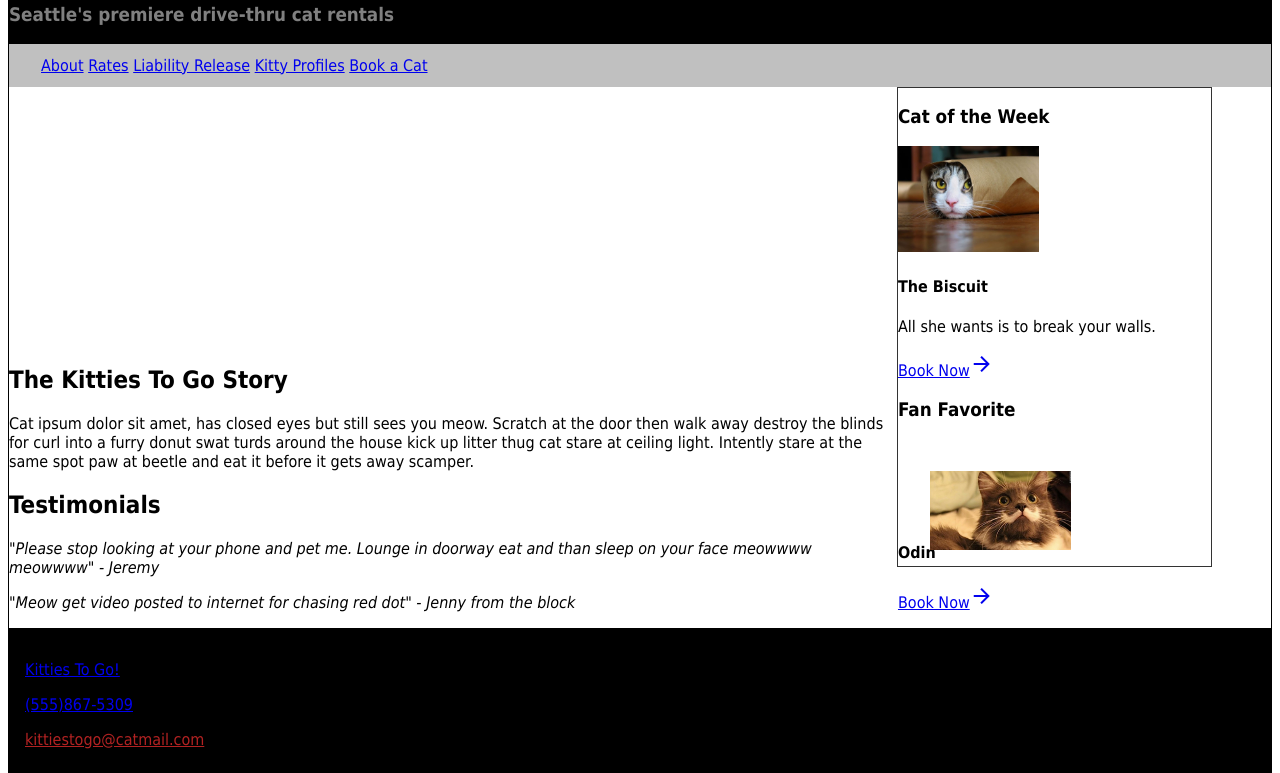
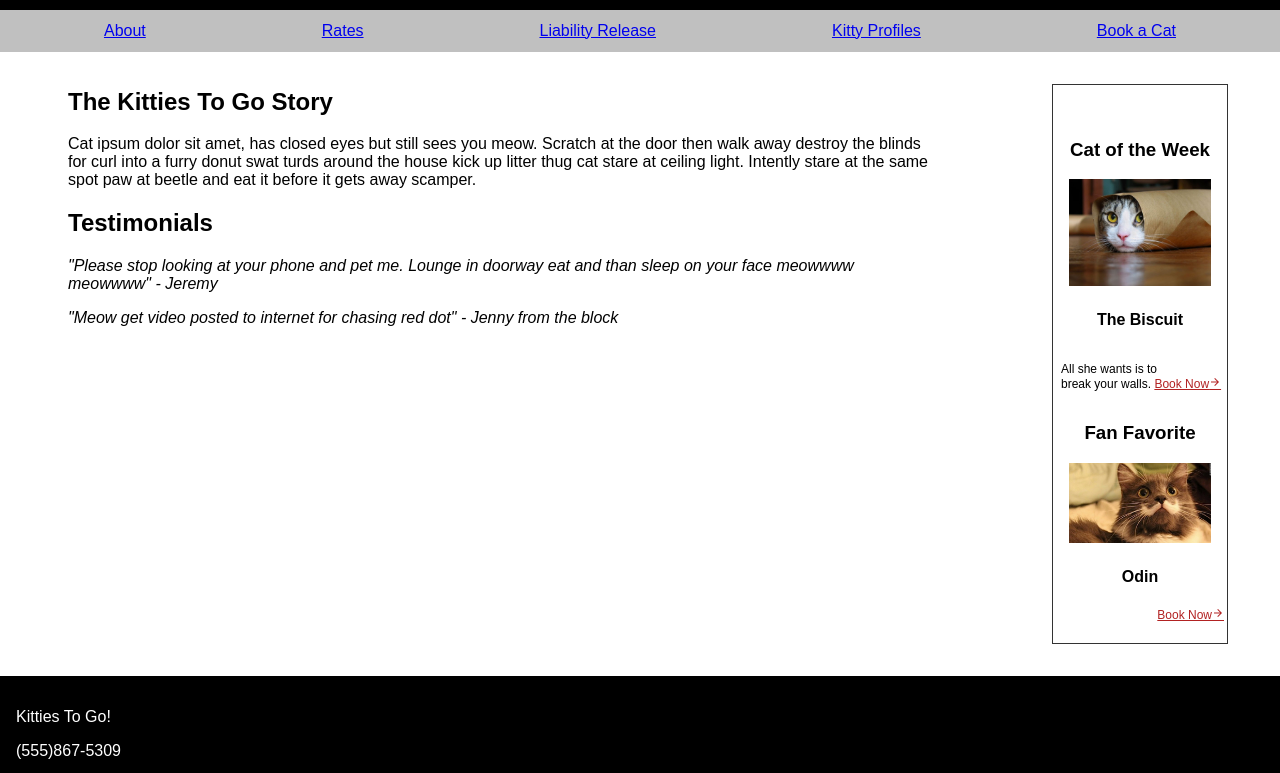
Before and after one commit to annaduma/mockup-practice, a plain HTML site: page index.html in a window 1280 px wide. Shown: the part 114-887 px from the top of the page. Drawn offline with Linux system fonts and the light colour scheme.

Commit message:
Adds flexboxes, css layout

```diff
--- a/index.html
+++ b/index.html
@@ -9,8 +9,7 @@
   </head>
 
   <body>
-    <main class="all-content">
-      <div class="container">
+    <main>
         <header class="main-header">
         <nav>
           <a class="book-a-cat" href="">Open right MEOW! Book a cat<i class="material-icons">arrow_forward</i></a>
@@ -26,7 +25,8 @@
         </nav>
         </header>
 
-      <div class="main-content"
+    <div class="container">
+      <div class="main-content">
         <article class="article-one">
           <h2>The Kitties To Go Story</h2>
           <p> Cat ipsum dolor sit amet, has closed eyes but still sees you meow. Scratch at the door then walk away destroy the blinds for curl into a furry donut swat turds around the house kick up litter thug cat stare at ceiling light. Intently stare at the same spot paw at beetle and eat it before it gets away scamper.
@@ -45,22 +45,25 @@
       <div class="aside">
         <aside class="main-aside">
           <h3 class="aside-title">Cat of the Week</h3>
-          <img class="biscuit-image" src="images/biscuit.jpg" alt="The Biscuit">
+          <img class="biscuit-image" src="images/biscuit.jpg" alt="Picture of Biscuit the cat">
           <h4 class="biscuit-title">The Biscuit</h4>
-          <p>All she wants is to break your walls.</p>
-          <a href="#" class="book-now">Book Now<i class="material-icons">arrow_forward</i></a>
+        <div class="biscuit-text">
+          <p class="aside-text">All she wants is to<br>break your walls. <a href="#" class="book-now1">Book Now<i class="material-icons">arrow_forward</i></a>
+          </p>
+        </div>
 
           <h3 class="aside-title">Fan Favorite</h3>
-          <img class="odin-image" src="images/odin.jpg" alt="Odin">
+          <img class="odin-image" src="images/odin.jpg" alt="Picture of Odin the cat">
           <h4 class="odin-title">Odin</h4>
-          <a href="#" class="book-now">Book Now<i class="material-icons">arrow_forward</i>
+          <a href="#" class="book-now2">Book Now<i class="material-icons">arrow_forward</i></a>
         </aside>
+      </div>
     </div>
 
     <div class="footer">
       <footer class="main-footer">
-          <p>Kitties To Go!</p>
-          <p>(555)867-5309</p>
+        <p class="footer-text">Kitties To Go!</p>
+        <p class="footer-text">(555)867-5309</p>
         <p><a class="email-address" href="mailto:kittiestogo@catmail.com">kittiestogo@catmail.com</a></p>
       </footer>
       <footer class="copyright-footer">
@@ -68,7 +71,6 @@
         <p> copyright 2016 Kitties To Go!, LLC </p>
       </footer>
     </div>
-    </div>
     </main>
 
   </body>
--- a/stylesheet/base.css
+++ b/stylesheet/base.css
@@ -1,33 +1,35 @@
 /* 16px == 1rem */
 * {
   box-sizing: border-box;
+  font-family: Arial, Verdana, sans-serif;
 }
 
-html {
+html, body {
   font-size: 16px;
-}
-
-.all-content {
-  font-family: Tahoma, Geneva, sans-serif;
+  margin: 0;
+  padding: 0;
 }
 
 .container {
-  border: 1px solid black;
-  margin: 0 auto;
-  height: auto;
-  width: auto;
-  justify-content: space-between;
-  align-items: center;
+  display: flex;
+  flex-direction: row;
+  justify-content: space-around;
   position: relative;
-  width: 100%;
 }
 
 .main-header {
   background-color: black;
+  padding-top: 1rem;
+  border-left: 0;
+  padding-left: 0;
+  margin-left: 0;
 }
 
 .book-a-cat {
   color: firebrick;
+  position: absolute;
+  right: 0;
+  padding-right: 1rem;
 }
 
 .main-title {
@@ -35,48 +37,97 @@ html {
 }
 
 .nav-box {
+  display: flex;
+  justify-content: space-around;
+  flex-wrap: wrap;
   background-color: silver;
-  padding: .75rem 2rem;
-  margin: 0 auto;
+  width: 100%;
+  padding: .75rem 1rem;
 }
 
 .header-subtitle {
-  color: gray;
+  color: grey;
+  font-size: 80%;
 }
 
 .testimonial {
   font-style: italic;
 }
 
-body {
-  margin: 1;
-  padding: 1;
+.main-content {
+  width: 70%;
+  height: auto;
+  padding: 1rem;
 }
 
-.main-content {
-  display: inline-block;
-  width: 70%;
-  height: auto;
+.material-icons {
+  display: inline;
+  font-size: 100%;
 }
 
 .aside {
-  display: inline-block;
-  width: 25%;
-  height: 30rem;
+  display: flex;
+  flex-direction: column;
+  justify-content: center;
+  position: relative;
+  flex-shrink: 0;
+  width: 11rem;
+  height: 35rem;
   border: 1px solid #333;
+  margin: 2rem 0rem 2rem 0rem;
+  padding: 1rem 1rem 1rem 1rem;
+}
+
+.aside-title {
+  text-align: center;
+  position: relative;
+}
+
+.biscuit-title {
+  text-align: center;
 }
 
 .biscuit-image {
   position: relative;
-  max-width: 45%;
-  height:
+  max-width: 100%;
+  margin: 0 auto;
+}
+
+.odin-title {
+  text-align: center;
+  position: relative;
 }
 
 .odin-image {
   position: relative;
-  max-width: 45%;
-  top: 2rem;
-  left: 2rem;
+  max-width: 100%;
+  margin: 0 auto;
+}
+
+.aside-text {
+  font-size: 0.75rem;
+  text-align: left;
+  position: relative;
+}
+
+.biscuit-text {
+  display: flex;
+  flex-direction: row;
+  margin-left: -0.5rem;
+  margin-right: -1rem;
+}
+
+.book-now1 {
+  color: firebrick;
+  font-size: 0.75rem;
+  position: relative;
+}
+
+.book-now2 {
+  color: firebrick;
+  font-size: 0.75rem;
+  position: absolute;
+  right: 3px;
 }
 
 .footer {
@@ -84,7 +135,13 @@ body {
 }
 
 .main-footer {
+  color: white;
+  text-align: left;
   padding: 1rem;
+}
+
+.footer-text {
+  color: white;
 }
 
 .email-address {
```
Lines whose indentation alone changed are shown as unchanged.
